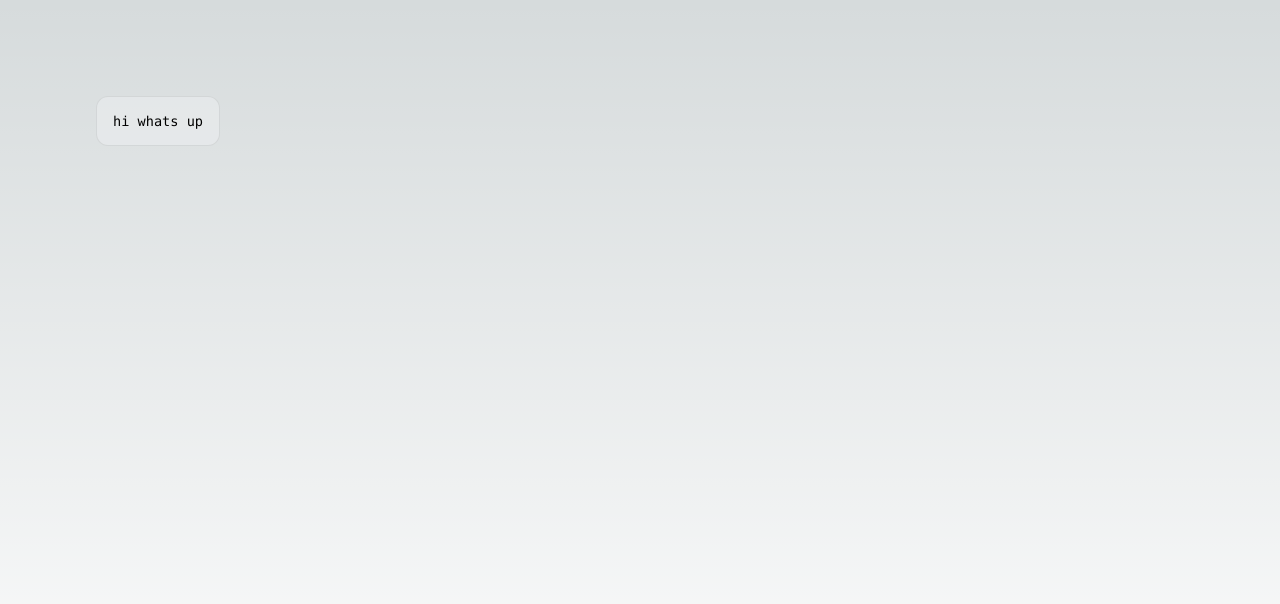
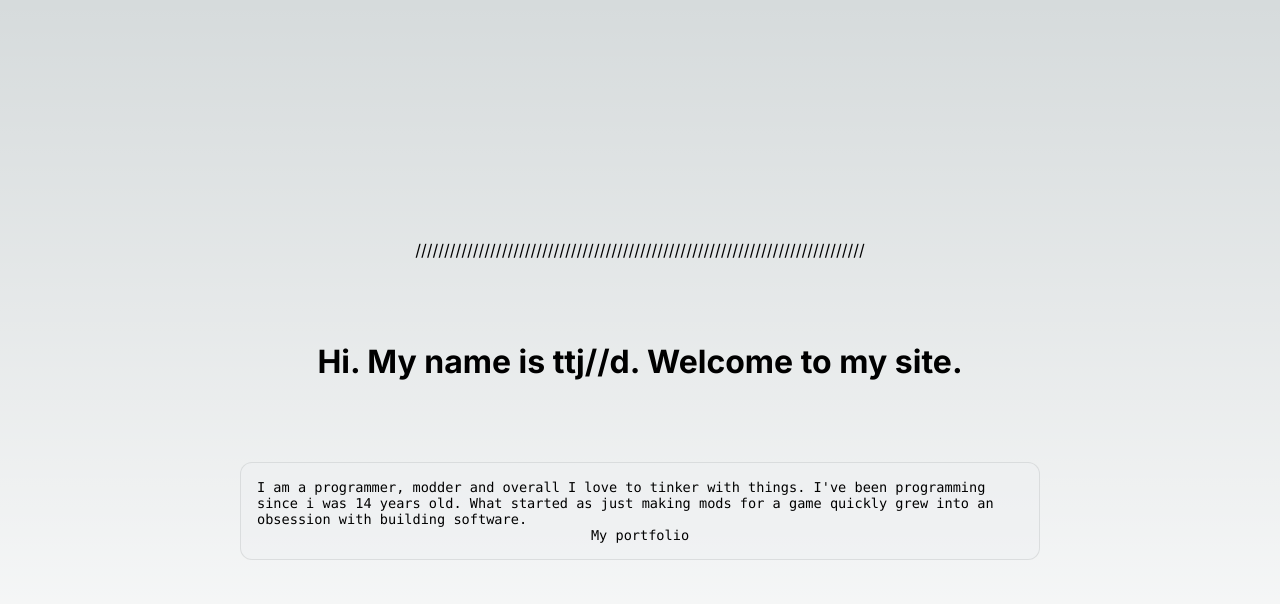
Before and after one commit to l-snq/ttj-d, a Next.js app: page / in a window 1280 px wide. Shown: the top 604 px of the page. Built offline with nearby package versions, Linux system fonts and the light colour scheme.

Commit message:
added to the website :3

```diff
--- a/src/app/page.js
+++ b/src/app/page.js
@@ -3,8 +3,16 @@ import styles from "./page.module.css";
 export default function Home() {
   return (
     <main className={styles.main}>
+      <div>
+      //////////////////////////////////////////////////////////////////////////////
+      </div>
+      <h1>Hi. My name is ttj//d. Welcome to my site.</h1>
       <div className={styles.description}>
-        <p>hi whats up</p>
+        <p>
+            I am a programmer, modder and overall I love to tinker with things.
+          I've been programming since i was 14 years old. What started as just making mods for a game quickly grew into an obsession with building software.
+          <a href="https://github.com/tastetest/">My portfolio</a>
+        </p>
       </div>
     </main>
   );
--- a/src/app/page.module.css
+++ b/src/app/page.module.css
@@ -3,7 +3,7 @@
   flex-direction: column;
   justify-content: space-between;
   align-items: center;
-  padding: 6rem;
+  padding: 15rem;
   min-height: 100vh;
 }
 
```
Also changed, not shown: src/app/assets/aesthetic.jpg (added).
